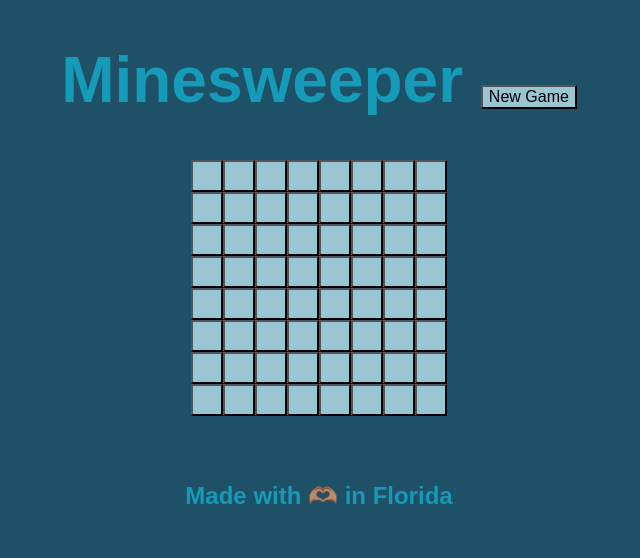
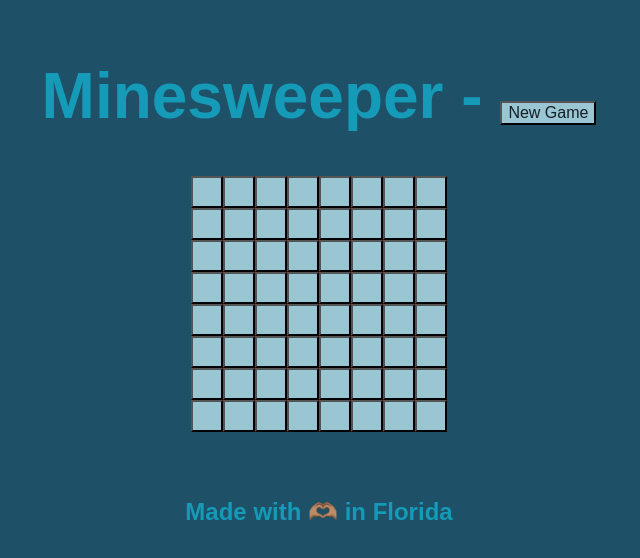
Before and after one commit to kprieto14/Minesweeper, a React (Vite) app: page / in a window 1280 px wide. Shown: the top 558 px of the page, without its empty margins (321-961 px from the left). Built offline with nearby package versions, Linux system fonts and the light colour scheme.

Commit message:
Adds and update state with API interactions.

```diff
--- a/src/App.tsx
+++ b/src/App.tsx
@@ -1,77 +1,144 @@
-import React from 'react'
+import React, { useState } from 'react'
+
+type Square = '_' | 'F' | ' ' | '*' | '@' | number
+type Row = [Square, Square, Square, Square, Square, Square, Square, Square]
+type Board = [Row, Row, Row, Row, Row, Row, Row, Row]
+type Game = {
+  board: Board
+  id: null | number
+  difficulty: null | number
+  state: null | string
+  mines: null | number
+}
 
 export function App() {
+  const [game, setGame] = useState<Game>({
+    board: [
+      [' ',' ',' ',' ',' ',' ',' ',' '],
+      [' ',' ',' ',' ',' ',' ',' ',' '],
+      [' ',' ',' ',' ',' ',' ',' ',' '],
+      [' ',' ',' ',' ',' ',' ',' ',' '],
+      [' ',' ',' ',' ',' ',' ',' ',' '],
+      [' ',' ',' ',' ',' ',' ',' ',' '],
+      [' ',' ',' ',' ',' ',' ',' ',' '],
+      [' ',' ',' ',' ',' ',' ',' ',' ']
+    ],
+    id: null,
+    difficulty: null,
+    state: null,
+    mines: null
+  })
+
+  async function handleClickCell(row: number, col: number) {
+    if (
+      // No game id
+      game.id === undefined ||
+      // A game is finished
+      game.state === 'won' ||
+      game.state === 'lost' ||
+      // The space isn't blank
+      game.board[row][col] !== ' '
+    ) {
+      return
+    }
+
+    // Generate the URL we need
+    const url = `https://minesweeper-api.herokuapp.com/games/${game.id}/check`
+    // Make an object to send as JSON
+    const body = { row, col }
+    // Make a POST request to make a move
+    const response = await fetch(url, {
+      method: 'POST',
+      headers: { 'content-type': 'application/json' },
+      body: JSON.stringify(body),
+    })
+    if (response.ok) {
+      // Get the response as JSON
+      const newGame = await response.json()
+      // Make that the new state!
+      setGame(newGame)
+    }
+  }
+
+  async function handleNewGame() {
+    // Make a POST request to ask for a new game
+    const response = await fetch(
+      'https://minesweeper-api.herokuapp.com/games',
+      {
+        method: 'POST',
+        headers: { 'content-type': 'application/json' },
+      }
+    )
+    if (response.ok) {
+      // Get the response as JSON
+      const newGame = await response.json() as Game
+      // Make that the new state!
+      setGame(newGame)
+    }
+  }
+
+  async function handleRightClick(event: React.MouseEvent<HTMLButtonElement, MouseEvent>, row: number, col: number) {
+    event.preventDefault()
+
+    if (
+      // No game id
+      game.id === undefined ||
+      // A game is finished
+      game.state === 'won' ||
+      game.state === 'lost'
+    ) {
+      return
+    }
+
+    // Generate the URL we need
+    const url = `https://minesweeper-api.herokuapp.com/games/${game.id}/flag`
+    // Make an object to send as JSON
+    const body = { row, col }
+    // Make a POST request to make a move
+    const response = await fetch(url, {
+      method: 'POST',
+      headers: { 'content-type': 'application/json' },
+      body: JSON.stringify(body),
+    })
+    if (response.ok) {
+      // Get the response as JSON
+      const newGame = await response.json()
+      // Make that the new state!
+      setGame(newGame)
+    }
+  }
+
+  function newHeader() {
+    if(game.state === "new") {
+      return `New game started. Find ${game.mines} 💣`
+    } else if(game.state === "playing") {
+      return `Minesweeping in progress. ${game.mines} 💣 left`
+    } else if(game.state === 'won' || game.state === 'lost')
+      return `Game ${game.state}`
+  }
+
+  const header = game.state ? newHeader() : 'Minesweeper'
+
   return (
     <div>
       <header>
-        <h1>Minesweeper <button>New Game</button></h1>
+        <h1>{header} - <button onClick={handleNewGame}>New Game</button></h1>
       </header>
 
       <main className='easy'>
-        <button></button>
-        <button></button>
-        <button></button>
-        <button></button>
-        <button></button>
-        <button></button>
-        <button></button>
-        <button></button>
-        <button></button>
-        <button></button>
-        <button></button>
-        <button></button>
-        <button></button>
-        <button></button>
-        <button></button>
-        <button></button>
-        <button></button>
-        <button></button>
-        <button></button>
-        <button></button>
-        <button></button>
-        <button></button>
-        <button></button>
-        <button></button>
-        <button></button>
-        <button></button>
-        <button></button>
-        <button></button>
-        <button></button>
-        <button></button>
-        <button></button>
-        <button></button>
-        <button></button>
-        <button></button>
-        <button></button>
-        <button></button>
-        <button></button>
-        <button></button>
-        <button></button>
-        <button></button>
-        <button></button>
-        <button></button>
-        <button></button>
-        <button></button>
-        <button></button>
-        <button></button>
-        <button></button>
-        <button></button>
-        <button></button>
-        <button></button>
-        <button></button>
-        <button></button>
-        <button></button>
-        <button></button>
-        <button></button>
-        <button></button>
-        <button></button>
-        <button></button>
-        <button></button>
-        <button></button>
-        <button></button>
-        <button></button>
-        <button></button>
-        <button></button>
+        {game.board.map((boardRow, rowIndex) => {
+        return boardRow.map((cell, columnIndex) => {
+          return (
+            <button
+              key={columnIndex}
+              className={cell === ' ' || cell === 'F' ? undefined : 'reveal'}
+              onClick={() => handleClickCell(rowIndex, columnIndex)}
+              onContextMenu={(event) => handleRightClick(event, rowIndex, columnIndex)}>
+              {cell}
+            </button>
+            )
+          })
+        })}
       </main>
 
       <footer>
--- a/src/index.scss
+++ b/src/index.scss
@@ -15,6 +15,7 @@ body {
 
 button {
   background-color: #9ac5d3;
+  color: #141e26;
   font-size: 1rem;
 
   &:hover {
@@ -28,12 +29,13 @@ div {
   justify-content: center;
   align-items: center;
   gap: 3rem;
-  padding: 1.5rem;
+  padding: 2rem;
 }
 
 h1 {
-  font-size: clamp(1.5rem, 4rem, 8rem);
+  font-size: clamp(1rem, 4rem, 6rem);
   margin: 0;
+  text-align: center;
 }
 
 .easy {
@@ -54,9 +56,10 @@ h1 {
   grid-template-rows: repeat(24, minmax(2rem, 1fr));
 }
 
-button.clicked {
+button.reveal {
   all: unset;
   background-color: #cbd8df;
+  border: 1px solid #eaeaea;
   color: #141e26;
   text-align: center;
   font-size: 1.5rem;
```
